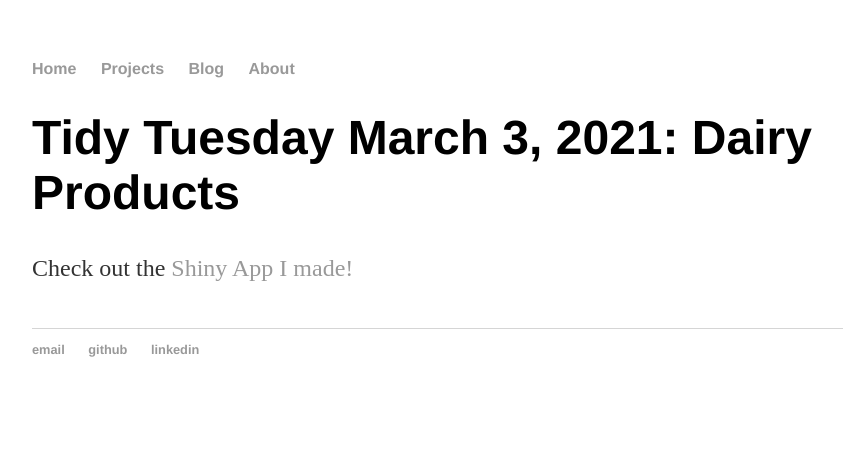
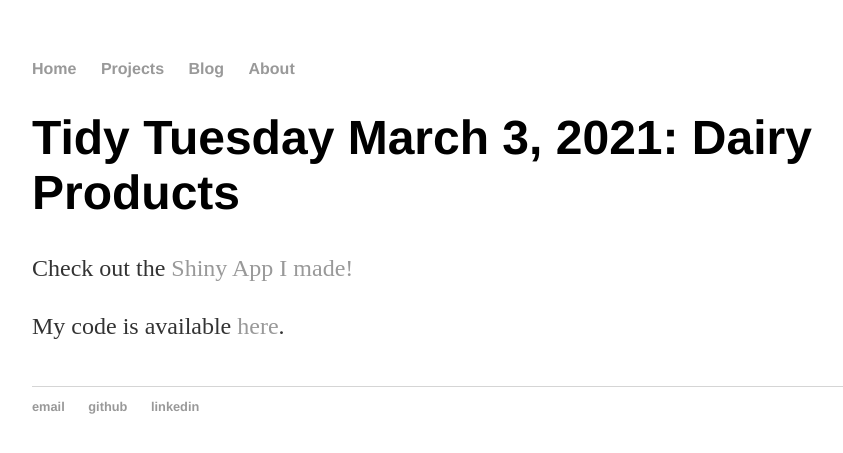
Before and after one commit to aboskovic21/aboskovic21.github.io, a Jekyll site: the page built from _posts/2021-03-27-tidy-tuesday-2021-dairy-products.md, in a window 1280 px wide. Shown: the top 453 px of the page, without its empty margins (160-1003 px from the left). Built offline with Jekyll 4.4.1, drawn with Linux system fonts in a browser that asks for light colours; our own code applies the rules of GitHub Pages for plain Markdown files.

Commit message:
adding code

```diff
--- a/_posts/2021-03-27-tidy-tuesday-2021-diary-products.md
+++ b/_posts/2021-03-27-tidy-tuesday-2021-dairy-products.md
@@ -1,3 +1,5 @@
 # Tidy Tuesday March 3, 2021: Dairy Products
 
 Check out the [Shiny App I made!](https://r.amherst.edu/apps/aboskovic21/tidytuesday_w12/)
+
+My code is available [here](https://github.com/aboskovic21/tidy_tuesday/tree/main/2021/march%20shiny%20app).
```
